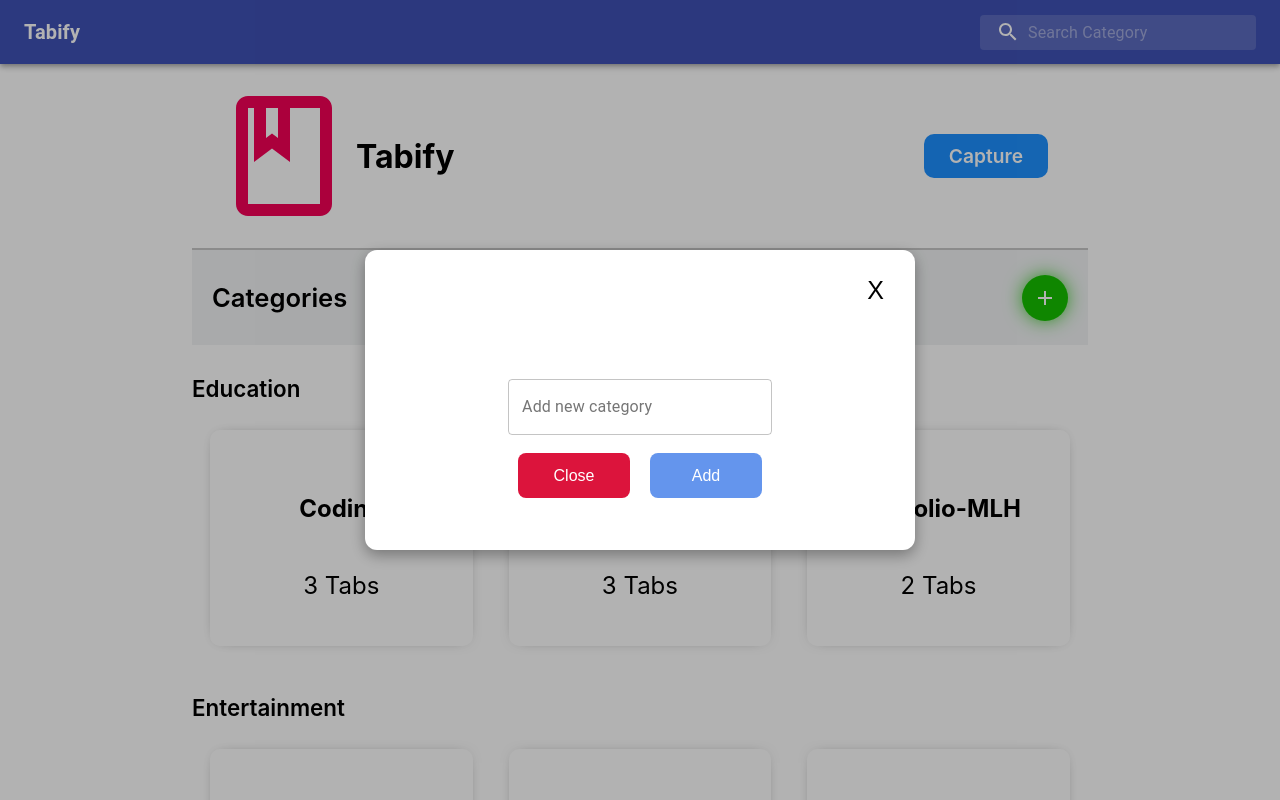
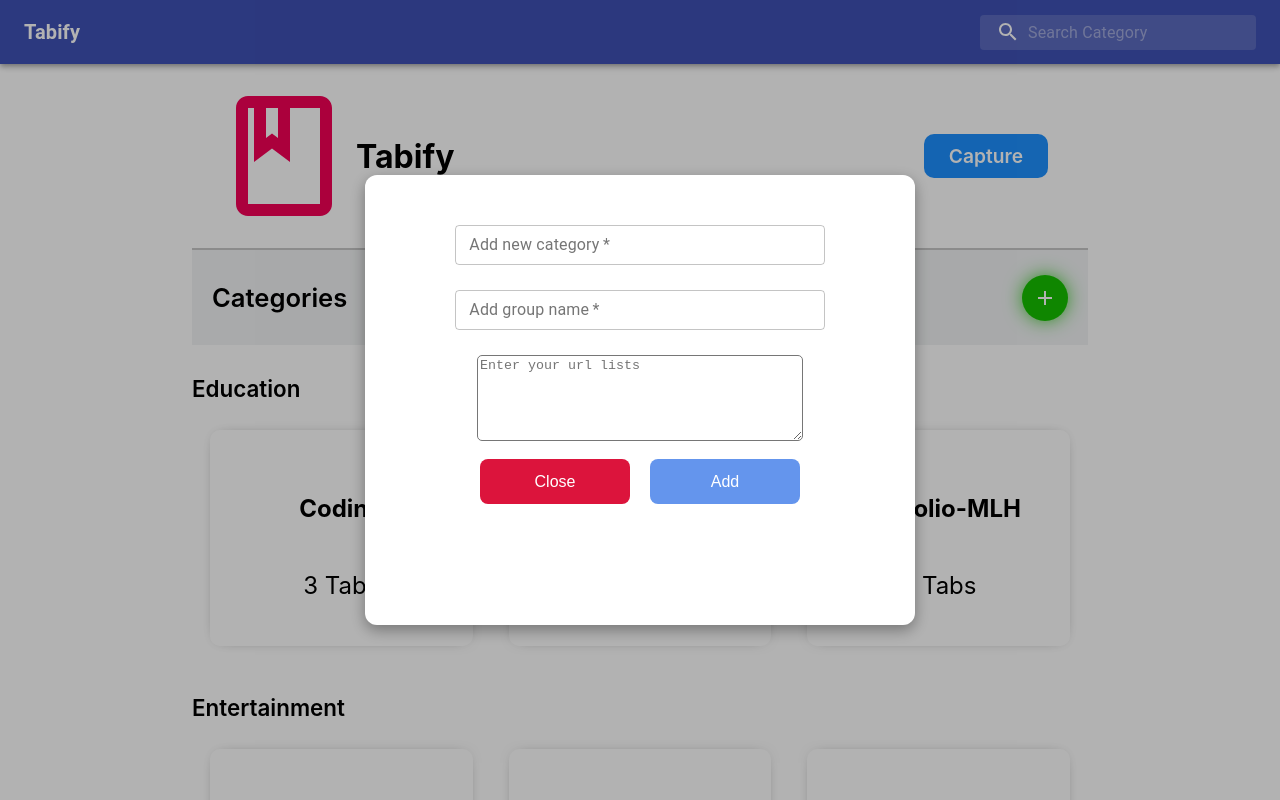
Before and after one commit to netman5/pod-3.1.0-DevBuddy, a React (Create React App) app in the folder app/: page / in a window 1280 px wide. Both pictures are taken after a click on the element 1045 px from the left and 297 px from the top of the page. Shown: the top 800 px of the page. Built offline with nearby package versions, Linux system fonts and the light colour scheme.

Commit message:
add inputs for collections of info

```diff
--- a/app/src/components/AddCategory.js
+++ b/app/src/components/AddCategory.js
@@ -1,39 +1,94 @@
+/* global chrome */
+
+
 import React, { useState } from "react";
 import { makeStyles } from "@material-ui/core/styles";
 import TextField from "@material-ui/core/TextField";
 import styles from "../components/style/modal.module.css";
 import MockData from "../utils/mock";
-import { Modal } from "@material-ui/core";
+import TextareaAutosize from '@material-ui/core/TextareaAutosize';
+
 
 const useStyles = makeStyles((theme) => ({
   root: {
     "& > *": {
       margin: theme.spacing(1),
-      width: "25ch",
+      width: "35ch",
+      display: 'flex',
+      flexDirection: 'column',
+      alignItem: 'center',
+      justifyContent: 'center',
+      marginRight: 'auto',
+      marginLeft: 'auto',
+      marginTop: '25px'
     },
   },
 }));
 
+const initialValues = {
+  category: '',
+  groupname: '',
+  tabs: []
+}
+
 function AddCategory({ ModalState }) {
-  const [category, setCategory] = useState('');
-  const [data, setData] = useState('')
+  const [value, setValue] = useState(initialValues);
+  const [data, setData] = useState(MockData)
 
-  const getCategory = (e) => {
-    setCategory(e.target.value)
+  const handleChange = (e) => {
+    const {name, value} = e.target;
+    setValue({
+      ...value,
+      [name]: value,
+    });
   };
 
   const handleSubmit = (event) => {
     event.preventDefault();
-    if(category){
-      setData(category)
-    }
 
-    ModalState(false)
+    // let category_found = false;
+    // let group_found = false
+    // for (let i = 0; i < data.length; i++) {
+    //   if (data[i].name === category) {
+    //     category_found = true;
+
+    //     for (let j = 0; j < data[i].groups.length; j++) {
+    //       if (data[i].groups[j].name === group) {
+    //         group_found = true;
+    //         console.log('group found');
+    //         for (let k = 0; k < data[i].groups.tabs.length; k++) {
+    //           data[i].groups[j].tabs.push(tabs[k]);
+    //         }
+    //       }
+    //     }
+
+    //     if (group_found === false) {
+    //       data[i].groups.push({
+    //         name: group,
+    //         tabs: tabs,
+    //       });
+    //     }
+    //   }
 
 
+    // }
 
+    // if (category_found === false) {
+    //   setData(
+    //     data.push({
+    //       name: category,
+    //       groups: [
+    //         {
+    //           name: group,
+    //           tabs: tabs,
+    //         },
+    //       ],
+    //     })
+    //   );
+    // }
 
-  }
+    ModalState(false);
+  };
 
 
   const handleClose = () => {
@@ -45,23 +100,39 @@ function AddCategory({ ModalState }) {
   return (
     <div className={styles.modalBackground}>
       <div className={styles.addModalContainer}>
-        <div className={styles.titleCloseBtn}>
-          <button onClick={handleClose}> X </button>
-        </div>
-
-        <div className={styles.title}>
-          <h1>Add Category</h1>
-        </div>
-
         <div className={styles.body}>
           <form className={classes.root} noValidate autoComplete="off" onSubmit={handleSubmit} onClick={handleClose}>
             <TextField
-              value={category}
-              id="outlined-secondary"
+              value={value.category}
+              name="category"
+              id="outlined-primary"
               label="Add new category"
               variant="outlined"
               color="secondary"
-              onChange={getCategory}
+              required={true}
+              size='small'
+              onChange={handleChange}
+            />
+
+            <TextField
+              value={value.groupname}
+              name='groupname'
+              id="outlined-secondary"
+              label="Add group name"
+              variant="outlined"
+              color="secondary"
+              required={true}
+              size='small'
+              onChange={handleChange}
+            />
+
+            <TextareaAutosize
+              value={value.tabs}
+              name='tabs'
+              className={styles.textArea}
+              aria-label="maximum height"
+              placeholder='Enter your url lists'
+              onChange={handleChange}
             />
 
             <div className={styles.modalFooter}>
--- a/app/src/components/style/modal.module.css
+++ b/app/src/components/style/modal.module.css
@@ -73,7 +73,7 @@
 
   .addModalContainer{
     width: 500px;
-    height: 250px;
+    height: 400px;
     border-radius: 12px;
     background-color: white;
     box-shadow: rgba(0, 0, 0, 0.35) 0px 5px 15px;
@@ -85,6 +85,7 @@
   .addModalContainer .modalFooter {
     flex: 20%;
     display: flex;
+    flex-direction: row !important;
     margin: 0 auto;
     justify-content: center;
     align-items: center;
@@ -101,3 +102,9 @@
     font-size: 16px;
     cursor: pointer;
   }
+
+  .textArea{
+    width: 320px !important;
+    height: 80px !important;
+    border-radius: 5px;
+  }
```
Also changed, not shown: app/src/components/Category.js (indentation only).
